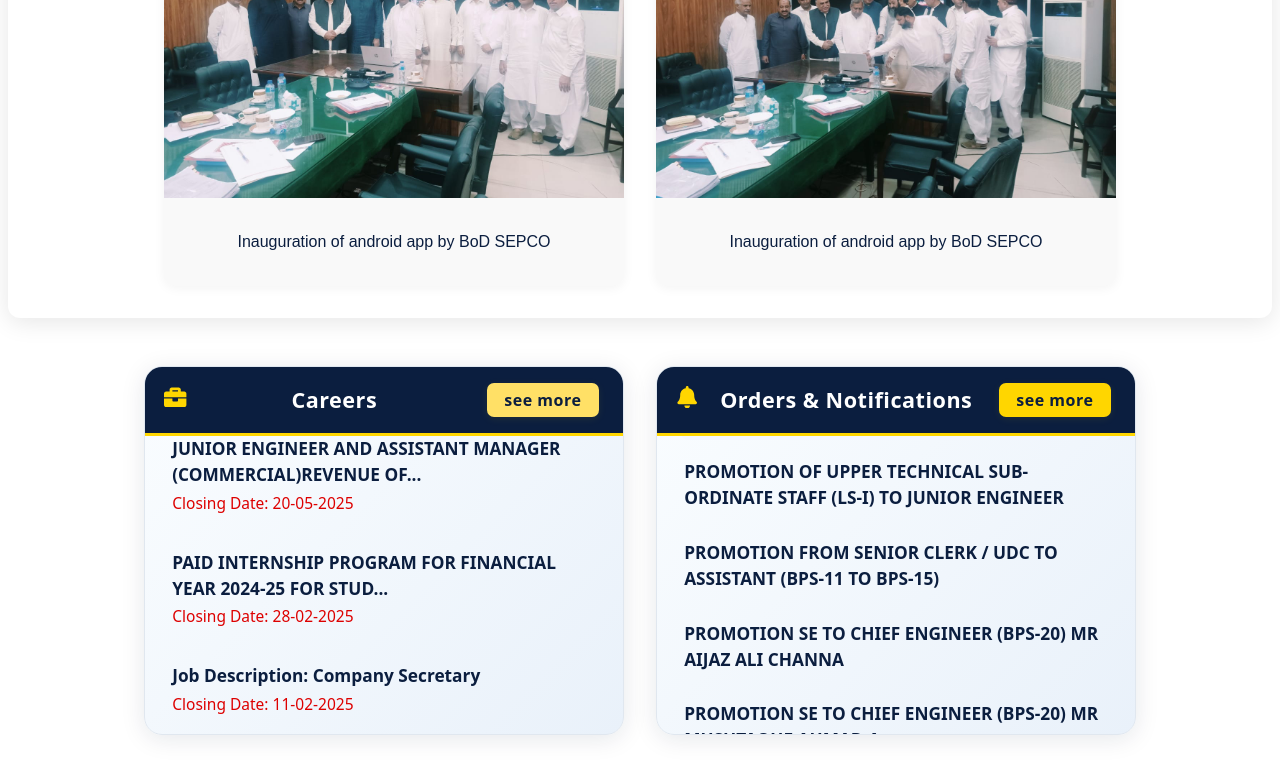
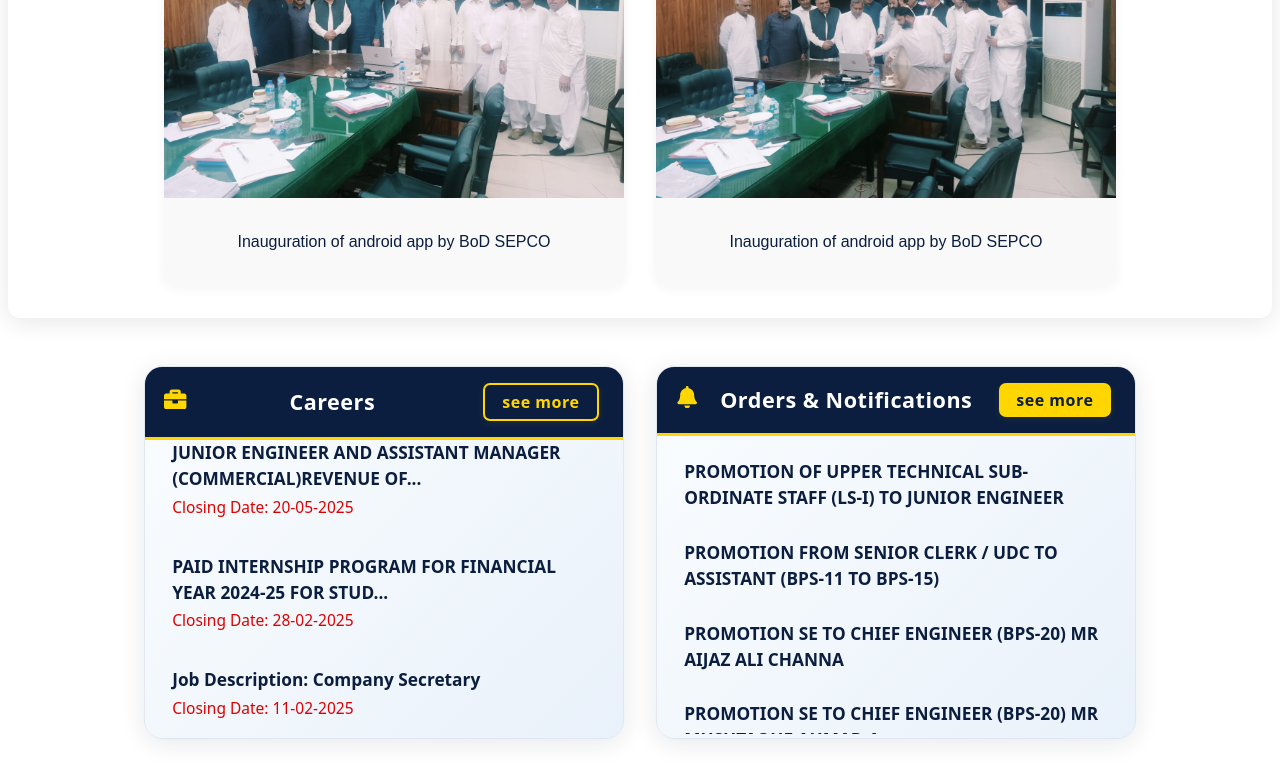
Before and after one commit to KashishTheCoder/Sepco, a React (Vite) app: page / in a window 1280 px wide. In both pictures the pointer is over the link 542 px from the left and 2284 px from the top of the page. Shown: the part 1884-2666 px from the top of the page. Built offline with nearby package versions, Linux system fonts and the light colour scheme.

Commit message:
Updated in style of buttons of InfoCardSimple

```diff
--- a/src/Components/InfoCardSimple.css
+++ b/src/Components/InfoCardSimple.css
@@ -52,8 +52,10 @@
     box-shadow: 0 2px 8px rgba(255,214,0,0.08);
   }
   .info-card-simple-more:hover {
-    background: #ffe066;
-    color: #0B1E3F;
+    background: #0B1E3F;
+    color: #FFD600;
+    border: 2px solid #FFD600;
+    transition: all 0.3s ease;
   }
 
   .info-card-simple-body {
```
